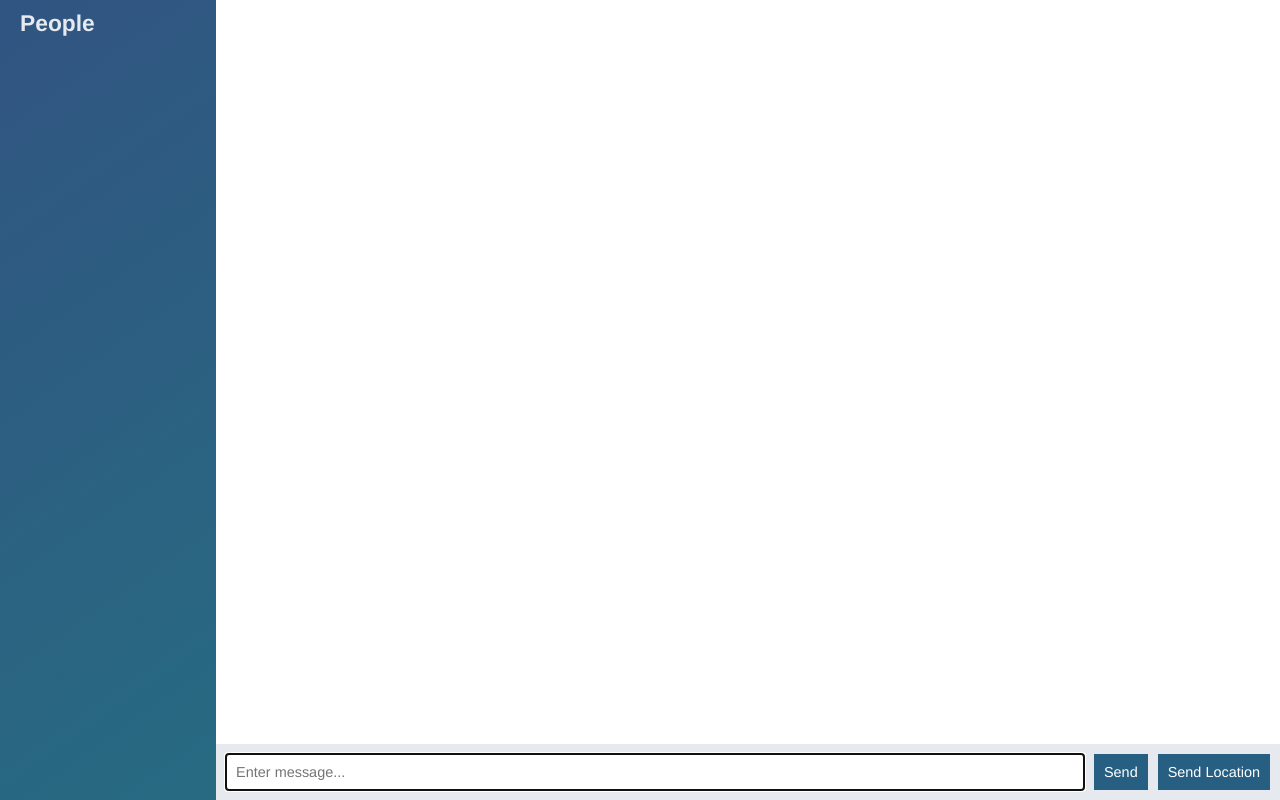
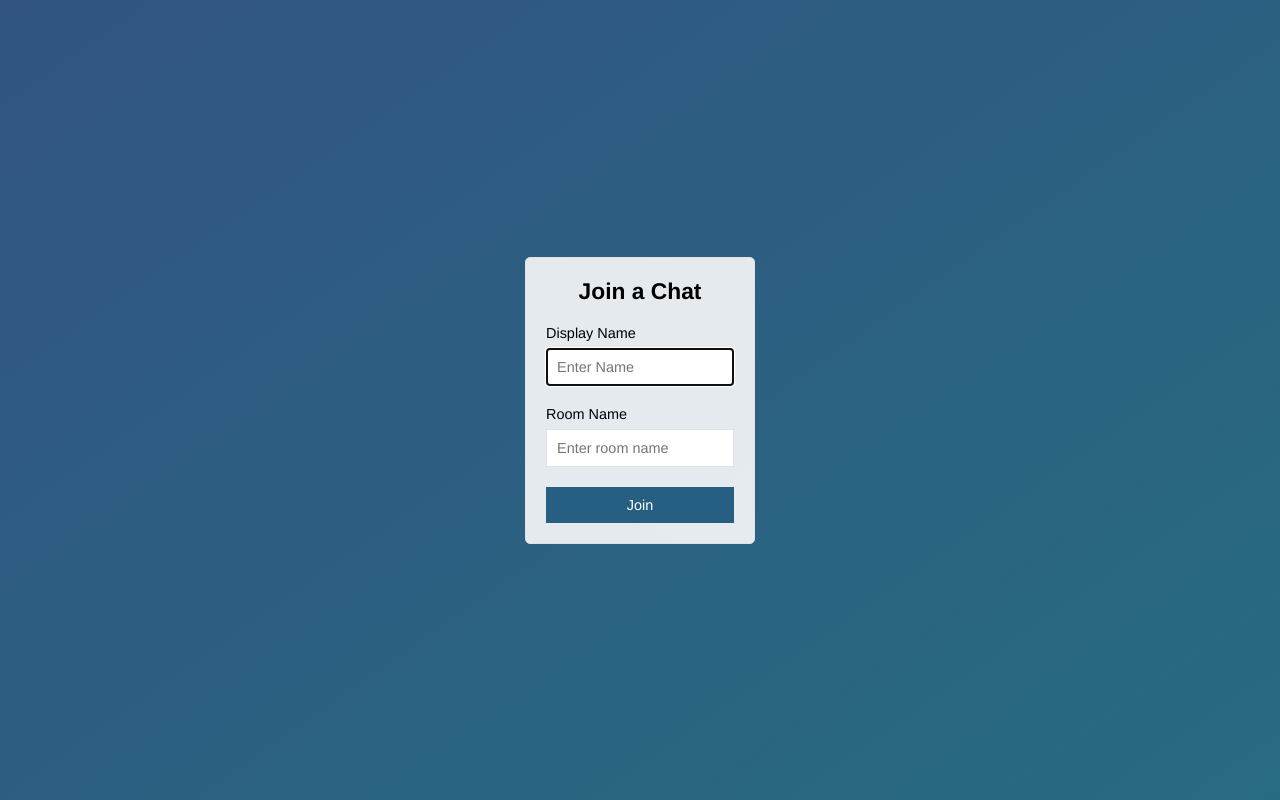
Before and after one commit to nitin1259/node-chat-app, a website: page public/index.html in a window 1280 px wide. Drawn offline with nearby package versions, Linux system fonts and the light colour scheme; no server answers.

Commit message:
add join page that submits to chat.html

```diff
--- a/public/index.html
+++ b/public/index.html
@@ -3,61 +3,31 @@
 
 <head>
     <meta charset="UTF-8">
-    <meta name="viewport" content="width=device-width, initial-scale=1.0">
+    <meta name="viewport" content="width=device-width, initial-scale=1.0, user-scalable=no">
     <meta http-equiv="X-UA-Compatible" content="ie=edge">
     <link rel="stylesheet" href="./css/style.css">
-    <title>home</title>
+    <title>Join Chat | ChatApp</title>
 </head>
 
-<body class="chat">
-    <!-- <h3>Welcome to chat app</h3> -->
-    <div class="chat__sidebar">
-        <h3>People</h3>
-        <div id="users"></div>
+<body class="centered-form">
+    <div class="centered-form__form">
+        <form action="/chat.html">
+            <div class="form-field">
+                <h3>Join a Chat</h3>
+            </div>
+            <div class="form-field">
+                <label>Display Name</label>
+                <input type="text" name="name" placeholder="Enter Name" autofocus />
+            </div>
+            <div class="form-field">
+                <label>Room Name</label>
+                <input type="text" name="room" placeholder="Enter room name" />
+            </div>
+            <div class="form-field">
+                <button>Join</button>
+            </div>
+        </form>
     </div>
-
-    <div class="chat__main">
-        <ul id="messages" class="chat__messages"></ul>
-
-        <div class="chat__footer">
-            <form id="message-form">
-                <input name="message-input" type="text" placeholder="Enter message..." autofocus autocomplete="off" />
-                <button>Send</button>
-            </form>
-            <button id="send-location">Send Location</button>
-        </div>
-
-    </div>
-
-    <script id="message-template" type="text/template">
-        <li class="message">
-            <div class="message__title">
-                <h4>{{from}}</h4>
-                <span>{{createdAt}}</span>
-            </div>
-            <div class="message__body">
-                <p>{{text}}</p>
-            </div>
-        </li>
-    </script>
-
-    <script id="location-message-template" type="text/template">
-        <li class="message">
-            <div class="message__title">
-                <h4>{{from}}</h4>
-                <span>{{createdAt}}</span>
-            </div>
-            <div class="message__body">
-                <a href="{{url}}" target="_blank">My Current Location</a>
-            </div>
-        </li>
-    </script>
-
-    <script src="/socket.io/socket.io.js"></script>
-    <script src="js/lib/jquery-3.3.1.min.js"></script>
-    <script src="./js/lib/moment.js"></script>
-    <script src="./js/lib/mustache.js"></script>
-    <script src="/js/index.js"></script>
 </body>
 
 </html>
```
Also changed, not shown: public/chat.html (added, +63 -0 lines), public/js/chat.js (renamed from public/js/index.js).
